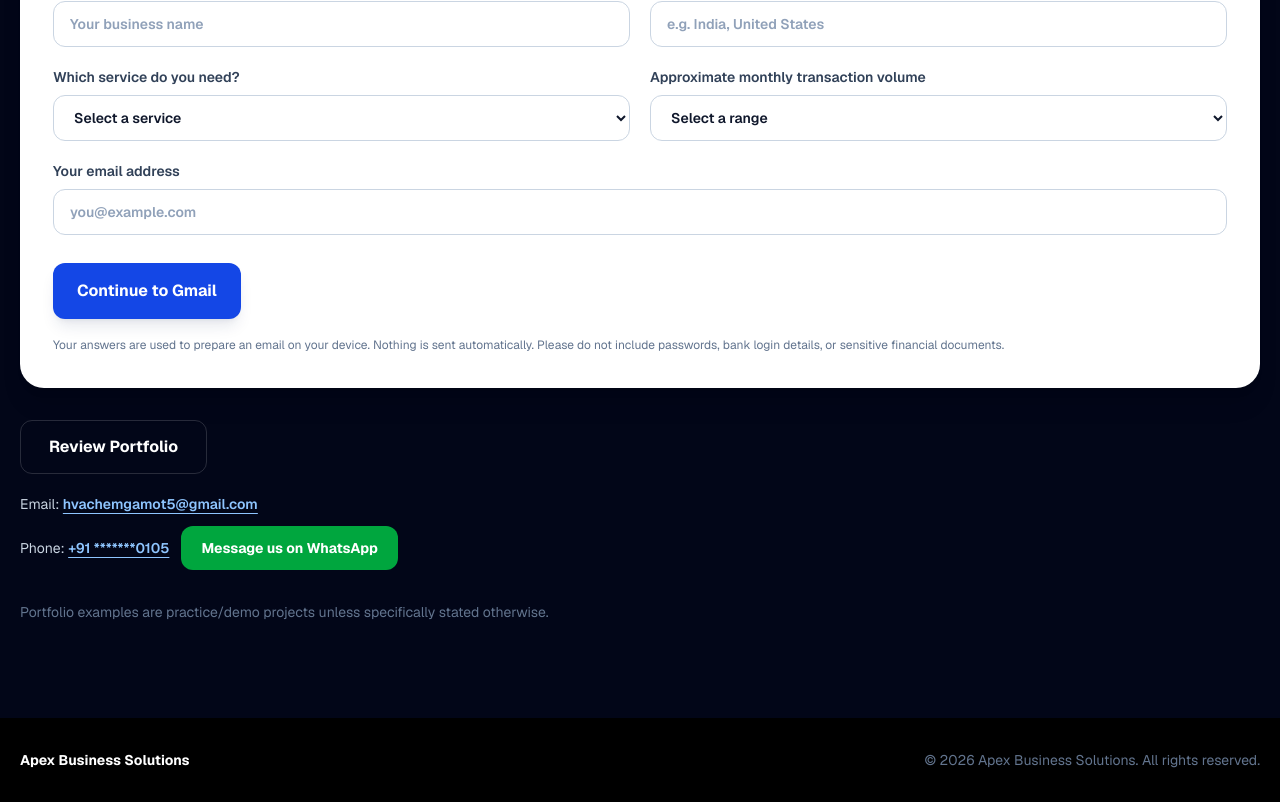
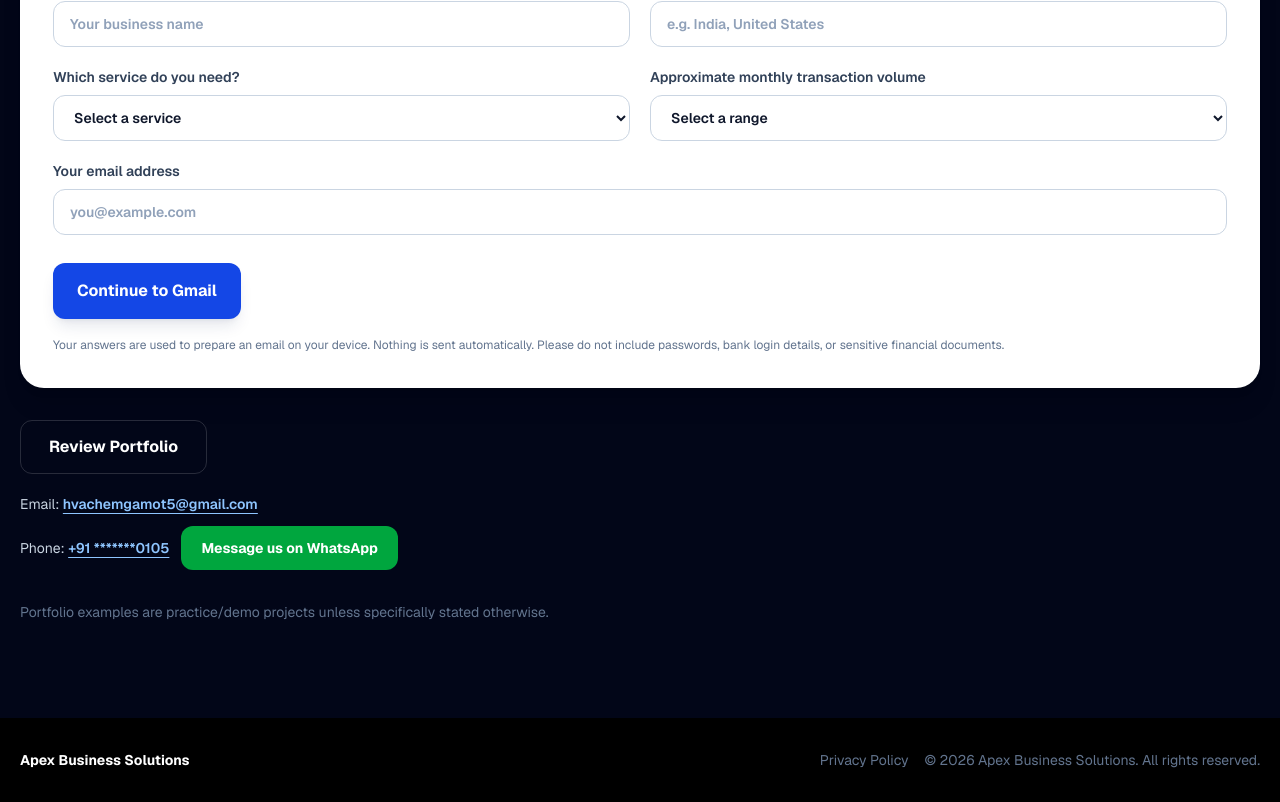
Before and after one commit to hvachemgamot5/ApexBusinessSolutions, a Next.js app: page / in a window 1280 px wide. Shown: the part 7215-8017 px from the top of the page. Built offline with nearby package versions, Linux system fonts and the light colour scheme.

Commit message:
Add privacy policy link to website footer

```diff
--- a/app/page.tsx
+++ b/app/page.tsx
@@ -393,7 +393,10 @@ export default function Home() {
       <footer className="bg-black px-5 py-8 text-slate-500">
         <div className="mx-auto flex max-w-7xl flex-col gap-2 text-sm sm:flex-row sm:items-center sm:justify-between">
           <p className="font-bold text-white">Apex Business Solutions</p>
-          <p>© {new Date().getFullYear()} Apex Business Solutions. All rights reserved.</p>
+          <div className="flex flex-wrap items-center gap-4">
+            <a href="/privacy-policy" className="hover:text-white">Privacy Policy</a>
+            <p>© {new Date().getFullYear()} Apex Business Solutions. All rights reserved.</p>
+          </div>
         </div>
       </footer>
     </main>
```
